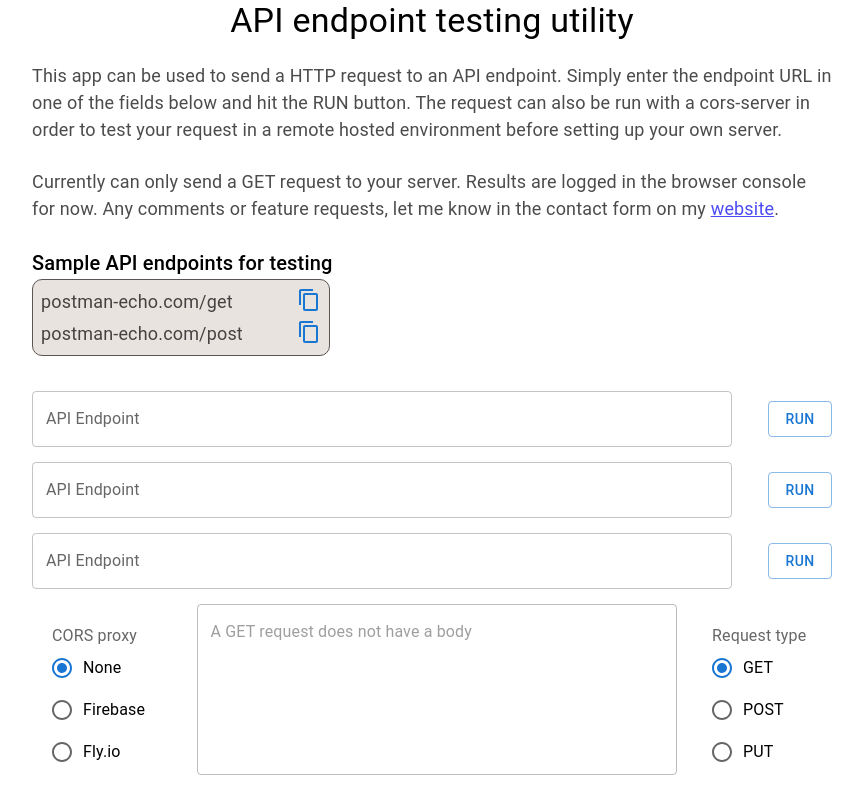
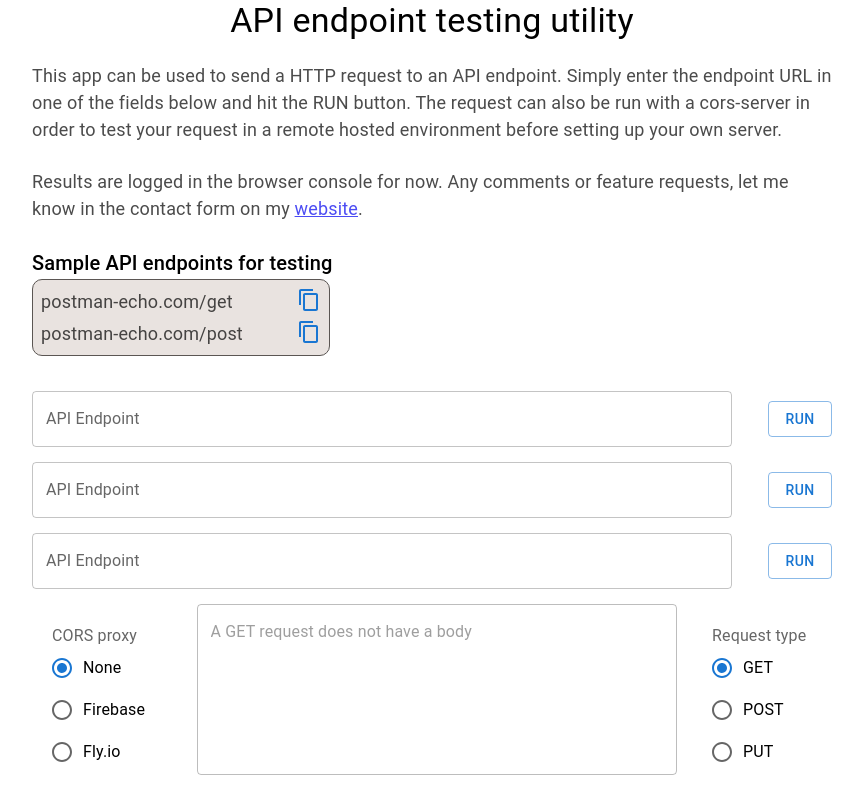
Before and after one commit to isoaxe/test-my-api, a React (Create React App) app: page / in a window 1280 px wide. Shown: the whole page, without its empty margins (208-1071 px from the left). Built offline with nearby package versions, Linux system fonts and the light colour scheme.

Commit message:
AboutText: Remove text about http restrictions
The app can now handle POST and PUT requests along with GET, so the first line can be removed.

```diff
--- a/src/components/AboutText.tsx
+++ b/src/components/AboutText.tsx
@@ -11,9 +11,8 @@ function AboutText() {
         server.
       </Typography>
       <Typography variant="body1" component="p" sx={textStyle}>
-        Currently can only send a GET request to your server. Results are logged
-        in the browser console for now. Any comments or feature requests, let me
-        know in the contact form on my{" "}
+        Results are logged in the browser console for now. Any comments or
+        feature requests, let me know in the contact form on my{" "}
         <a
           href="https://www.lucasoconnell.net"
           target="_blank"
```
